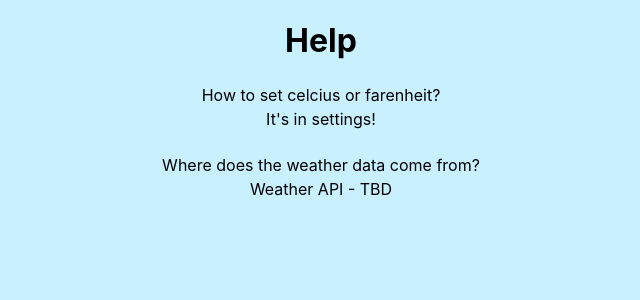
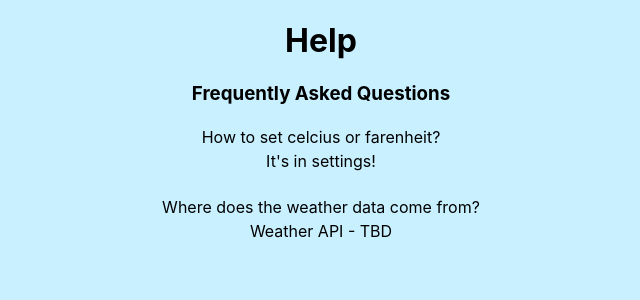
Before and after one commit to software-assignments-spring2022/final-project-wether, a React (Create React App) app in the folder front-end/: page /help in a window 1280 px wide. Shown: the top 300 px of the page, without its empty margins (319-959 px from the left). Built offline with nearby package versions, Linux system fonts and the light colour scheme.

Commit message:
New information

```diff
--- a/front-end/src/Help.js
+++ b/front-end/src/Help.js
@@ -4,6 +4,7 @@ const Help = props => {
   return (
     <div className="Help">
       <h1>Help</h1>
+	  <h3>Frequently Asked Questions</h3>
       <table>
         <tbody>
           <tr>
```
